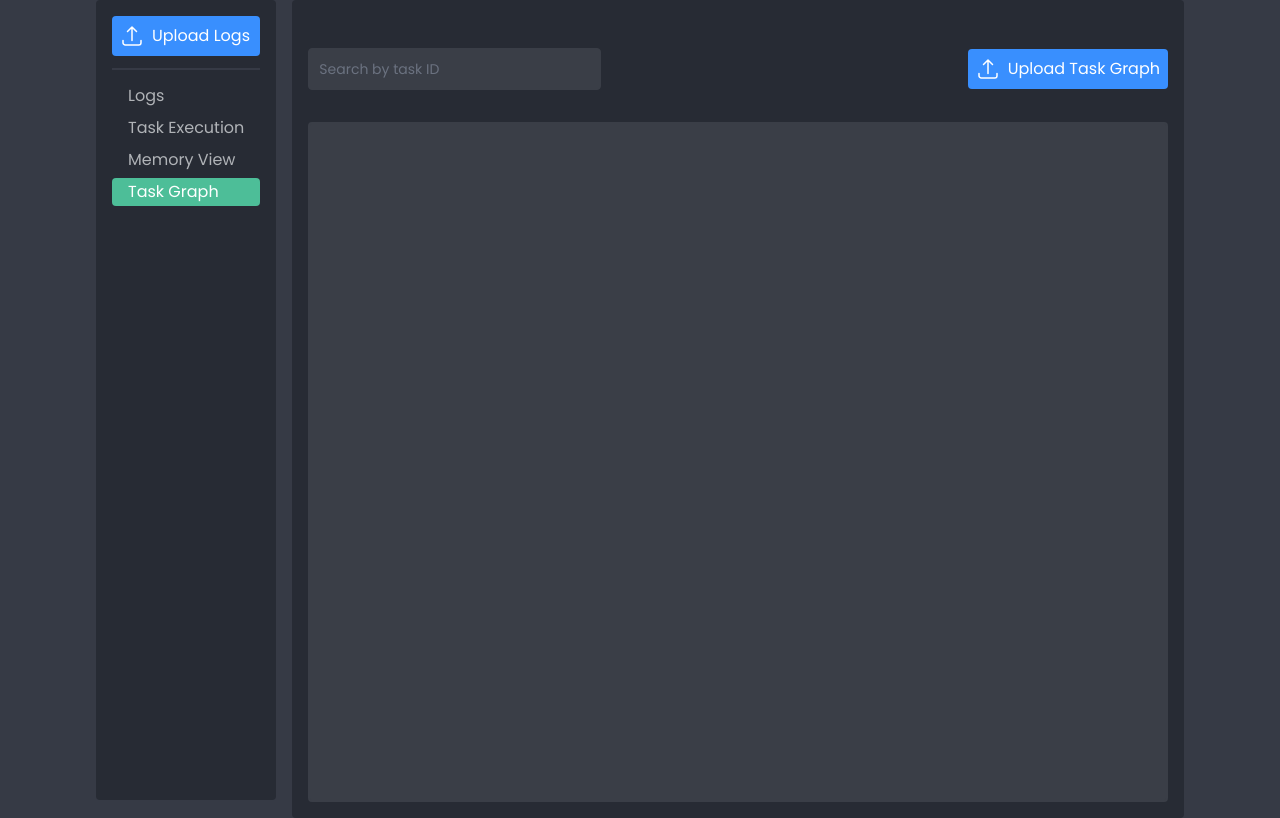
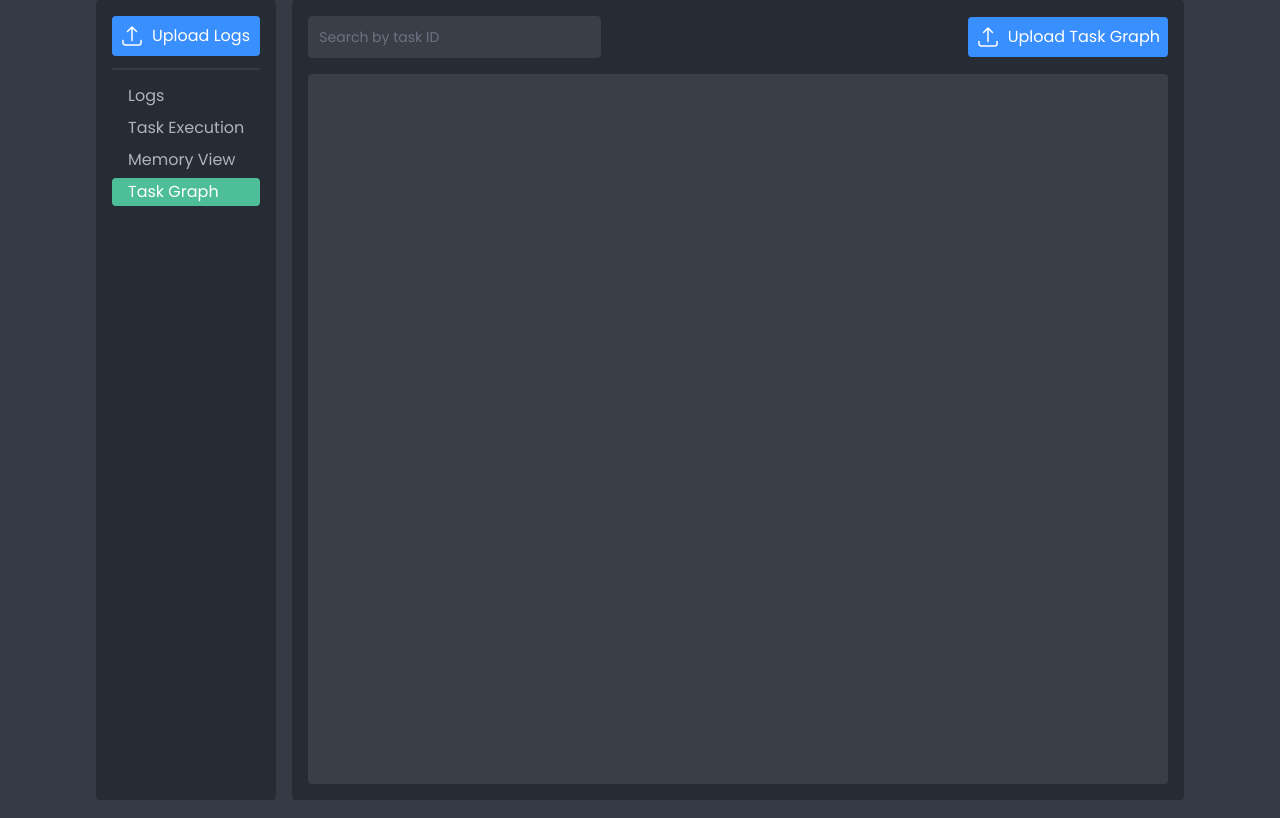
Before and after one commit to fernleafinteractive/aae-log-viewer, a React (Vite) app: page / in a window 1280 px wide. Both pictures are taken after a click on the item "Task Graph". Built offline with nearby package versions, Linux system fonts and the light colour scheme; what cytoscape-dagre would draw is missing.

Commit message:
updated task graph to fit screen

```diff
--- a/src/App.tsx
+++ b/src/App.tsx
@@ -28,37 +28,12 @@ export default function App() {
 
     const [mappingWorker, setMappingWorker] = useState(null);
 
-
-    useEffect(() => {
-        /*const myMappingWorker = new Worker(new URL("./../workers/timings_worker.js", import.meta.url));*/
-
-        /*myMappingWorker.onmessage = (event) => {
-            const data = {
-                mapping: event.data.mapping,
-                totalExecutionTime: event.data.totalExecutionTime
-            }
-
-            setMapping({
-                mapping: data.mapping,
-                totalExecutionTime: data.totalExecutionTime
-            });
-        }*/
-
-        /*setMappingWorker(myMappingWorker);
-
-        return () => {
-            myMappingWorker.terminate();
-        }*/
-
-
-    }, []);
-
     return (
         <div className={"px-24 h-[100%]"}>
 
             <div className={"flex gap-x-4"}>
                 <SidebarNavigation view={view} setView={setView}/>
-                <div className={"h-screen grow grid grid-rows-[auto_1fr]"}>
+                <div className={"h-screen grow flex flex-col"}>
                     {getViewByType(view)}
                 </div>
             </div>
--- a/src/components/TaskGraph.jsx
+++ b/src/components/TaskGraph.jsx
@@ -170,8 +170,8 @@ export default function TaskGraph(props) {
     }, [inputField]);
 
     return (
-        <div className={"p-4 bg-[#272B34] rounded-[0.25rem]"}>
-            <div className={"flex items-center my-4 py-4"}>
+        <div className={"flex flex-col grow p-4 bg-[#272B34] rounded-[0.25rem]"}>
+            <div className={"flex items-center pb-4"}>
 
                 <div>
                     <InputField changeCallback={setInputField} value={inputField} placeholder={"Search by task ID"} />
@@ -182,18 +182,19 @@ export default function TaskGraph(props) {
                 </div>
             </div>
 
-            <div style={{position: 'relative'}}>
+            <div className={"flex grow"} style={{position: 'relative'}}>
                 <div ref={cyContainerRef}
-                     style={{width: '100%', height: "85vh", border: "2px solid #3A3E47", borderRadius: "0.25rem", backgroundColor: "#3A3E47"}}></div>
+                     style={{display: 'flex', flexGrow: '1', border: "2px solid #3A3E47", borderRadius: "0.25rem", backgroundColor: "#3A3E47"}}></div>
+
                 <div style={{
                     display: selectedNode !== null ? 'block' : 'none',
                     position: 'absolute',
                     bottom: 0,
                     left: 0,
-                    backgroundColor: '#e5e7eb',
+                    backgroundColor: '#272B34',
                     margin: "1rem",
                     padding: "1rem",
-                    borderRadius: "0.5rem"
+                    borderRadius: "0.25rem"
                 }}>
                     {
                         selectedNode !== null ?
--- a/src/components/Views.tsx
+++ b/src/components/Views.tsx
@@ -108,7 +108,7 @@ export default function Views() {
         <>
             <FilterBar logs={logs} statusFilter={statusFilter} setStatusFilter={setStatusFilter} setTaskFilter={setTaskFilter} setMessageFilter={setMessageFilter} connected={connected} logView={logView} setLogView={setLogView} />
 
-            <div className={"overflow-y-auto bg-[#272B34] p-4 rounded-[0.25rem]"}>
+            <div className={"overflow-y-auto bg-[#272B34] p-4 rounded-[0.25rem] grow"}>
                 <LogView logs={filterLogs(logs, statusFilter, taskFilter, messageFilter)} />
             </div>
         </>
```
